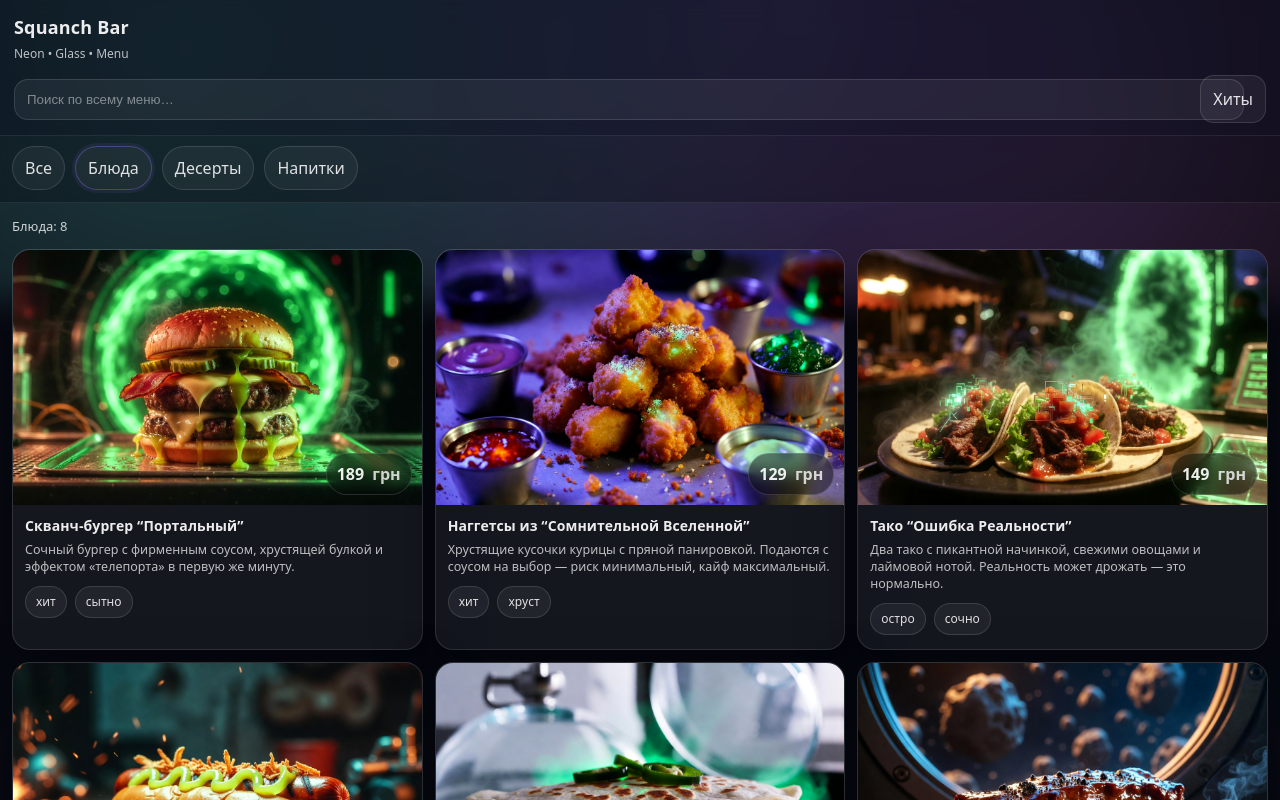
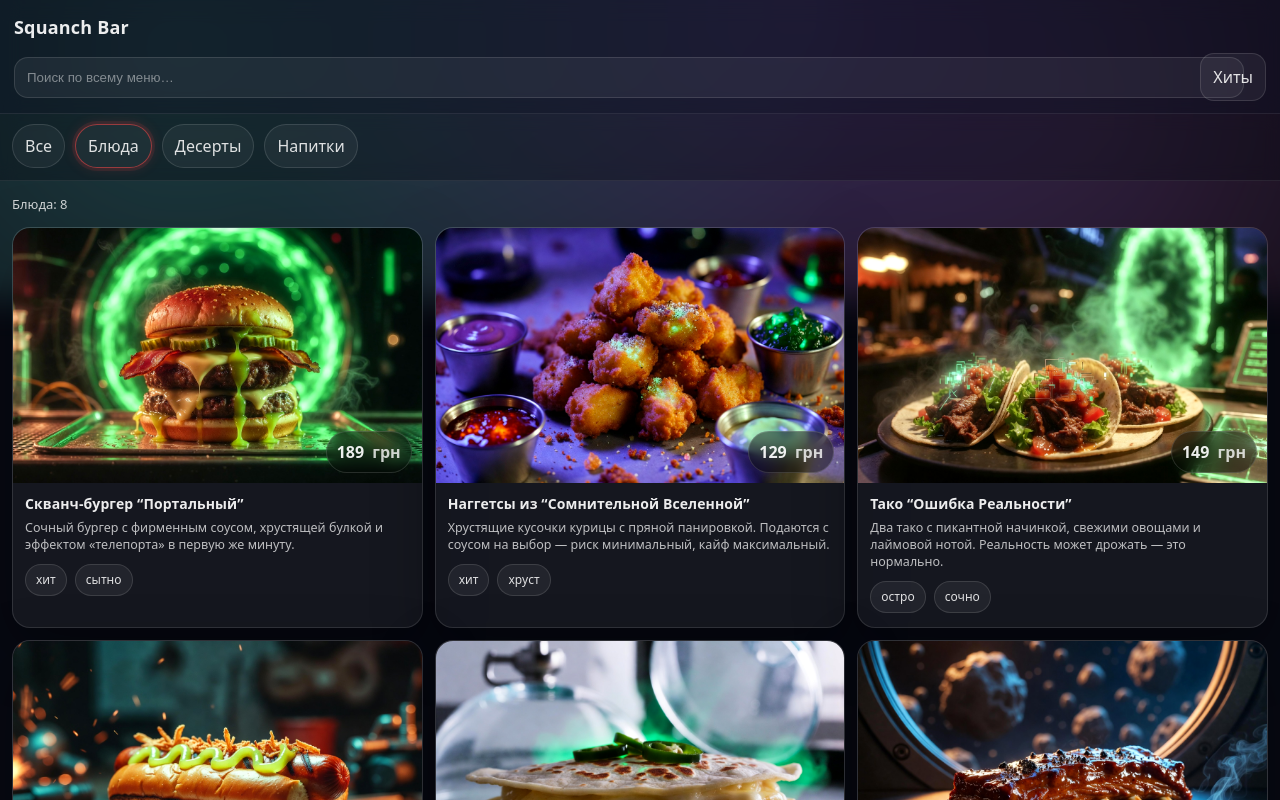
Before and after one commit to LukasMindeli/SquanchBar, a React (Vite) app in the folder webapp/: page / in a window 1280 px wide. Shown: the top 800 px of the page. Built offline with nearby package versions, Linux system fonts and the light colour scheme.

Commit message:
style(webapp): colored neon active tabs + remove subtitle

```diff
--- a/webapp/src/App.css
+++ b/webapp/src/App.css
@@ -280,3 +280,19 @@
   height: 100%;
   object-fit: cover;
 }
+
+/* subtle neon ring for active tabs */
+.tab.active.tab-red {
+  border-color: rgba(255, 70, 70, 0.55);
+  box-shadow: 0 0 0 3px rgba(255, 70, 70, 0.10), 0 0 14px rgba(255, 70, 70, 0.18);
+}
+
+.tab.active.tab-green {
+  border-color: rgba(80, 255, 140, 0.55);
+  box-shadow: 0 0 0 3px rgba(80, 255, 140, 0.10), 0 0 14px rgba(80, 255, 140, 0.18);
+}
+
+.tab.active.tab-purple {
+  border-color: rgba(170, 110, 255, 0.55);
+  box-shadow: 0 0 0 3px rgba(170, 110, 255, 0.10), 0 0 14px rgba(170, 110, 255, 0.18);
+}
--- a/webapp/src/App.jsx
+++ b/webapp/src/App.jsx
@@ -81,7 +81,6 @@ export default function App() {
       <header className="topbar">
         <div className="brand">
           <div className="title">Squanch Bar</div>
-          <div className="subtitle">Neon • Glass • Menu</div>
         </div>
 
         <div className="actions">
@@ -119,11 +118,17 @@ export default function App() {
           return (
             <button
               key={t.id}
-              className={"tab " + (isActive ? "active" : "")}
+              className={
+              "tab " +
+              (isActive ? "active " : "") +
+              (t.id === "food" ? "tab-red " : "") +
+              (t.id === "dessert" ? "tab-green " : "") +
+              (t.id === "drinks" ? "tab-purple " : "")
+              }
               onClick={() => setActiveTab(t.id)}
               disabled={q.length > 0}
               title={q.length > 0 ? "Очисти поиск, чтобы переключать категории" : ""}
-            >
+              >
               {t.label}
             </button>
           );
```
